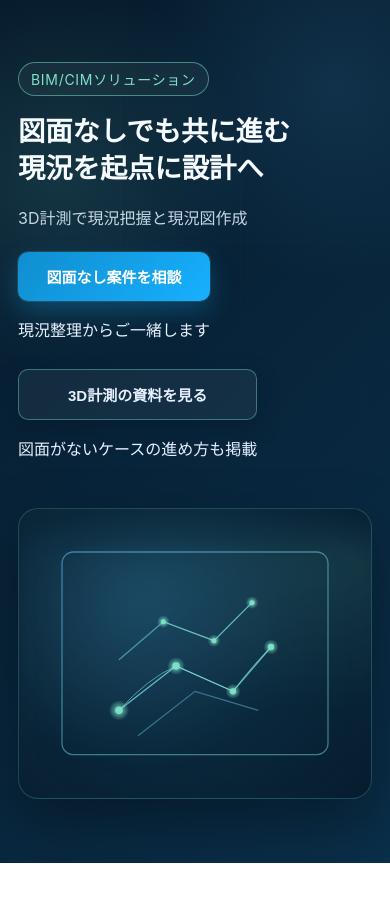
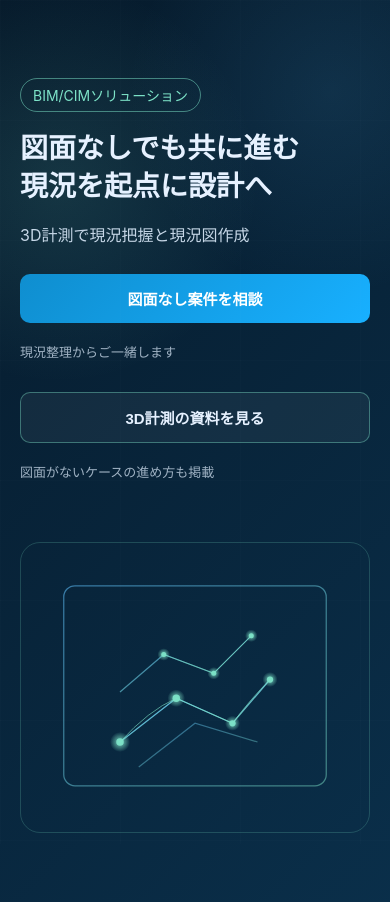
Before and after one commit to shoheyhey23/bim-lp-prototype, a plain HTML site: page index.html in a window 390 px wide. Before the commit the page ends 863 px from the top, so only its background shows below. Drawn offline with Linux system fonts and the light colour scheme.

Commit message:
Update styles.css

```diff
--- a/styles.css
+++ b/styles.css
@@ -16,20 +16,12 @@
 
 body {
   margin: 0;
-  font-family: -apple-system, BlinkMacSystemFont, "Segoe UI", "Helvetica Neue",
-    Arial, sans-serif;
+  font-family: -apple-system, BlinkMacSystemFont, "Segoe UI", "Helvetica Neue", Arial, sans-serif;
   color: var(--text);
   min-height: 100vh;
-  background: radial-gradient(
-      circle at 15% 20%,
-      rgba(126, 227, 200, 0.12),
-      transparent 25%
-    ),
-    radial-gradient(
-      circle at 85% 10%,
-      rgba(94, 193, 255, 0.1),
-      transparent 23%
-    ),
+  background:
+    radial-gradient(circle at 15% 20%, rgba(126,227,200,0.12), transparent 25%),
+    radial-gradient(circle at 85% 10%, rgba(94,193,255,0.1), transparent 23%),
     linear-gradient(135deg, var(--bg-start), var(--bg-end));
   position: relative;
   overflow-x: hidden;
@@ -39,21 +31,18 @@ body {
   position: fixed;
   inset: 0;
   pointer-events: none;
-  background-image: linear-gradient(rgba(255, 255, 255, 0.04) 1px, transparent 1px),
-    linear-gradient(90deg, rgba(255, 255, 255, 0.04) 1px, transparent 1px);
-  background-size: 120px 120px, 120px 120px;
+  background-image:
+    linear-gradient(rgba(255,255,255,0.04) 1px, transparent 1px),
+    linear-gradient(90deg, rgba(255,255,255,0.04) 1px, transparent 1px);
+  background-size: 120px 120px;
   opacity: 0.35;
-  mask-image: radial-gradient(circle at 30% 20%, rgba(0, 0, 0, 0.9), transparent 60%),
-    radial-gradient(circle at 70% 30%, rgba(0, 0, 0, 0.8), transparent 70%);
 }
 
 .hero {
-  position: relative;
   min-height: 70vh;
   display: flex;
   align-items: center;
   padding: 64px 20px 80px;
-  isolation: isolate;
 }
 
 .hero-inner {
@@ -66,175 +55,83 @@ body {
   align-items: center;
 }
 
-.hero-content {
-  position: relative;
-  z-index: 1;
-}
-
 .hero-kicker {
-  display: inline-flex;
-  align-items: center;
-  gap: 8px;
+  display: inline-block;
   padding: 6px 12px;
-  border: 1px solid rgba(125, 227, 200, 0.5);
+  border: 1px solid rgba(125,227,200,0.5);
   border-radius: 999px;
   color: var(--accent);
   font-size: 14px;
-  letter-spacing: 0.05em;
-  text-transform: uppercase;
   margin-bottom: 18px;
-  background: rgba(255, 255, 255, 0.04);
 }
 
 .hero h1 {
   font-size: clamp(28px, 4vw, 38px);
   line-height: 1.35;
   margin: 0 0 16px;
-  color: #f6fbff;
 }
 
 .hero-sub {
-  margin: 0 0 20px;
+  margin-bottom: 28px;
   color: var(--muted);
-  font-size: 16px;
-  line-height: 1.8;
-}
-
-.hero-points {
-  list-style: none;
-  padding: 0;
-  margin: 0 0 28px;
-  display: grid;
-  gap: 12px;
-}
-
-.hero-points li {
-  position: relative;
-  padding-left: 22px;
-  color: #d8e6f5;
-  line-height: 1.5;
-  font-weight: 600;
-}
-
-.hero-points li::before {
-  content: "";
-  position: absolute;
-  left: 0;
-  top: 50%;
-  transform: translateY(-50%);
-  width: 10px;
-  height: 10px;
-  border-radius: 50%;
-  background: radial-gradient(circle, var(--accent) 0%, var(--accent-strong) 100%);
-  box-shadow: 0 0 10px rgba(125, 227, 200, 0.7);
 }
 
 .hero-cta {
   display: flex;
+  gap: 18px;
   flex-wrap: wrap;
-  gap: 12px;
+}
+
+.cta-item {
+  display: flex;
+  flex-direction: column;
+  gap: 6px;
+  min-width: 240px;
+}
+
+.cta-note {
+  font-size: 13px;
+  color: rgba(197,214,230,0.8);
 }
 
 .btn {
-  border: none;
   border-radius: 10px;
   padding: 14px 18px;
   font-size: 15px;
   font-weight: 700;
   cursor: pointer;
-  transition: transform 0.15s ease, box-shadow 0.2s ease, background-color 0.2s ease,
-    color 0.2s ease;
-  min-width: 230px;
-}
-
-.btn:focus-visible {
-  outline: 3px solid rgba(94, 193, 255, 0.5);
-  outline-offset: 2px;
+  border: none;
 }
 
 .btn.primary {
   background: linear-gradient(135deg, var(--button-bg), #18b0ff);
-  color: white;
-  box-shadow: 0 10px 25px rgba(24, 176, 255, 0.25),
-    0 0 0 1px rgba(255, 255, 255, 0.1);
-}
-
-.btn.primary:hover,
-.btn.primary:focus-visible {
-  background: linear-gradient(135deg, var(--button-bg-hover), #1ab8ff);
-  transform: translateY(-1px);
-  box-shadow: 0 12px 26px rgba(24, 176, 255, 0.35),
-    0 0 0 1px rgba(255, 255, 255, 0.12);
+  color: #fff;
 }
 
 .btn.ghost {
-  background: rgba(255, 255, 255, 0.05);
+  background: rgba(255,255,255,0.05);
   color: var(--text);
-  border: 1px solid rgba(125, 227, 200, 0.4);
-  box-shadow: 0 8px 20px rgba(6, 26, 43, 0.5);
-}
-
-.btn.ghost:hover,
-.btn.ghost:focus-visible {
-  background: rgba(125, 227, 200, 0.12);
-  border-color: rgba(125, 227, 200, 0.7);
-  transform: translateY(-1px);
-  color: #f9feff;
+  border: 1px solid rgba(125,227,200,0.4);
 }
 
 .hero-visual {
-  position: relative;
-  display: flex;
-  justify-content: center;
-  align-items: center;
   padding: 24px;
-  background: radial-gradient(circle at 40% 30%, rgba(125, 227, 200, 0.08), rgba(6, 26, 43, 0.9));
-  border: 1px solid rgba(125, 227, 200, 0.2);
   border-radius: 20px;
-  box-shadow: 0 25px 60px rgba(0, 0, 0, 0.35);
-  overflow: hidden;
-}
-
-.hero-visual::before {
-  content: "";
-  position: absolute;
-  inset: 10% -10% -20% 0;
-  background: radial-gradient(circle at 30% 20%, rgba(94, 193, 255, 0.25), transparent 45%),
-    radial-gradient(circle at 80% 0%, rgba(125, 227, 200, 0.18), transparent 40%);
-  filter: blur(16px);
-  opacity: 0.7;
-}
-
-.hero-visual svg {
-  width: 100%;
-  max-width: 460px;
-  height: auto;
-  filter: drop-shadow(0 12px 30px rgba(0, 0, 0, 0.4));
+  border: 1px solid rgba(125,227,200,0.2);
 }
 
 @media (max-width: 960px) {
   .hero-inner {
     grid-template-columns: 1fr;
-    gap: 32px;
-  }
-
-  .hero {
-    padding: 48px 18px 64px;
-  }
-
-  .hero-visual {
-    order: 2;
   }
 }
 
 @media (max-width: 640px) {
-  .hero h1 {
-    font-size: clamp(24px, 7vw, 30px);
+  .hero-cta {
+    flex-direction: column;
   }
 
   .btn {
     width: 100%;
-    min-width: auto;
-    text-align: center;
   }
 }
```
